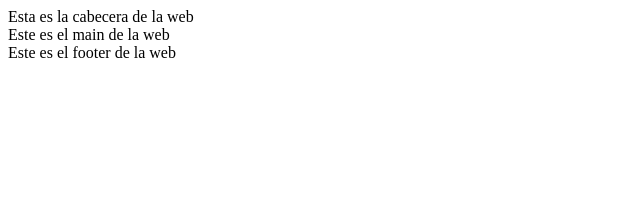
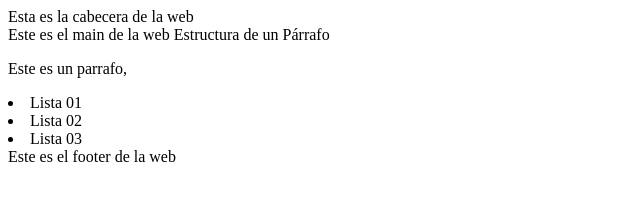
Before and after one commit to eduardoe2305/repo-semana-02, a plain HTML site: page index.html in a window 1280 px wide. Shown: the whole page, without its empty margins (0-640 px from the left). Drawn offline with Linux system fonts and the light colour scheme.

Commit message:
Se agrego un listado dentro del HTML

```diff
--- a/index.html
+++ b/index.html
@@ -11,6 +11,15 @@
     </header>
     <main>
         Este es el main de la web
+
+        Estructura de un Párrafo
+
+        <p>
+            Este es un parrafo,
+        </p>
+        <li>Lista 01</li>
+        <li>Lista 02</li>
+        <li>Lista 03</li>
     </main>
     <footer>
         Este es el footer de la web
```
